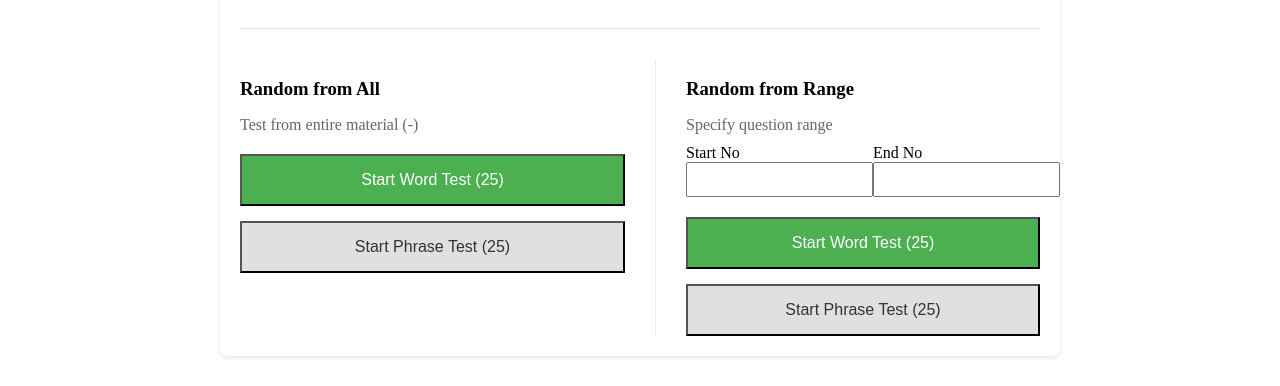
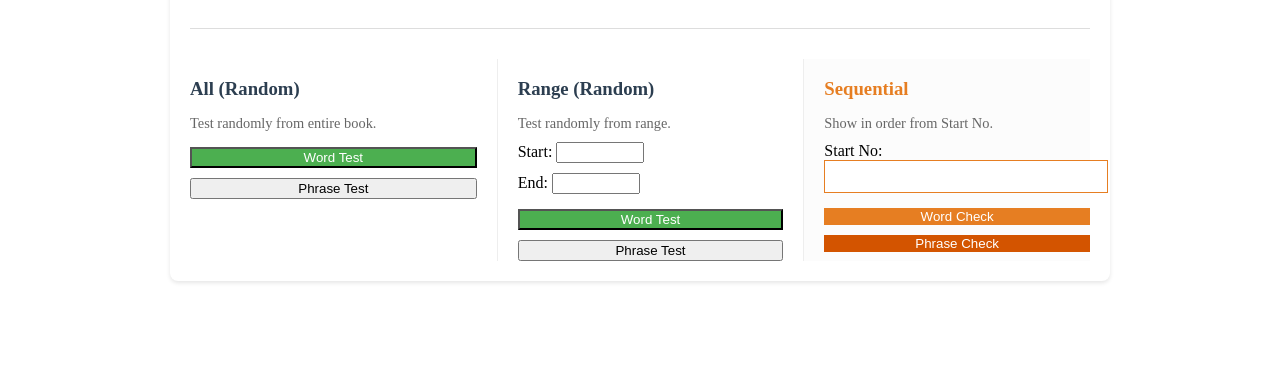
Before and after one commit to CloudWordCreator/CloudWordCreator, a React (Vite) app in the folder frontend/: page /toeic/settings in a window 1280 px wide. Shown: the part 315-701 px from the top of the page. Built offline with nearby package versions, Linux system fonts and the light colour scheme; no server answers.

Commit message:
update : 指定された範囲から25問ずつ順番通りに確認できる機能を実装

```diff
--- a/frontend/src/components/ToeicTestMaker.jsx
+++ b/frontend/src/components/ToeicTestMaker.jsx
@@ -9,6 +9,7 @@ const ToeicTestMaker = () => {
     const [selectedScore, setSelectedScore] = useState('all')
     const [startNo, setStartNo] = useState('')
     const [endNo, setEndNo] = useState('')
+    const [seqStartNo, setSeqStartNo] = useState('') // New state for sequential start
     const [loading, setLoading] = useState(false)
     const [stats, setStats] = useState(null) // Stats for selected material
     const [showHint, setShowHint] = useState(true) // Phrase test hint option
@@ -20,7 +21,6 @@ const ToeicTestMaker = () => {
                 if (res.ok) {
                     const data = await res.json()
                     setMaterials(data.materials)
-                    // setScores(data.scores) // Removed global score set
                     if (data.materials.length > 0) {
                         setSelectedMaterial(data.materials[0].id)
                         setStats(data.materials[0])
@@ -40,22 +40,44 @@ const ToeicTestMaker = () => {
                 setStats(m)
                 setStartNo(m.min)
                 setEndNo(m.max)
-                setScores(m.scores || []) // Set scores from material
+                setSeqStartNo(m.min) // Default sequential start
+                setScores(m.scores || [])
             }
         }
     }, [selectedMaterial, materials])
 
-    const startTest = async (mode, testType) => {
-        // mode: 'all' | 'range'
-        // testType: 'word' | 'phrase'
+    const startTest = async (mode, testType, isSequential = false) => {
         setLoading(true)
         try {
             let url = `/toeic/api/generate_test/?material_id=${selectedMaterial}&count=25&test_type=${testType}`
+
             if (selectedScore && selectedScore !== 'all') {
                 url += `&score=${selectedScore}`
             }
-            if (mode === 'range') {
-                url += `&start=${startNo}&end=${endNo}`
+
+            let requestParams = {
+                material_id: selectedMaterial,
+                score: selectedScore,
+                test_type: testType,
+                count: 25,
+                order_type: 'random' // Default
+            };
+
+            if (isSequential) {
+                // Sequential Mode
+                url += `&start=${seqStartNo}&order_type=sequential`
+                requestParams.start = seqStartNo;
+                requestParams.order_type = 'sequential';
+                // End is implicitly open or handled by backend pagination logic
+            } else {
+                // Random Mode
+                if (mode === 'range') {
+                    url += `&start=${startNo}&end=${endNo}`
+                    requestParams.start = startNo;
+                    requestParams.end = endNo;
+                }
+                // Random 'all' logic doesn't need start/end params usually,
+                // but if we want to be safe we can omit them.
             }
 
             const res = await fetch(url)
@@ -68,13 +90,13 @@ const ToeicTestMaker = () => {
                 return
             }
 
-            // Navigate to result/runner page
             navigate('/toeic/result/', {
                 state: {
                     words: data.words,
                     mode: 'test',
                     testType: testType,
-                    showHint: showHint // Pass hint setting
+                    showHint: showHint,
+                    requestParams: requestParams
                 }
             })
         } catch (e) {
@@ -90,7 +112,7 @@ const ToeicTestMaker = () => {
                 <Link to="/toeic/" className="button">Back</Link>
             </header>
 
-            <div className="card" style={{ maxWidth: '800px', margin: '0 auto' }}>
+            <div className="card" style={{ maxWidth: '900px', margin: '0 auto' }}>
                 <div className="form-group">
                     <label style={{ fontSize: '1.2em', fontWeight: 'bold' }}>Select Material</label>
                     <select
@@ -136,76 +158,94 @@ const ToeicTestMaker = () => {
 
                 <hr style={{ margin: '30px 0', border: 'none', borderTop: '1px solid #ddd' }} />
 
-                <div style={{ display: 'grid', gridTemplateColumns: '1fr 1fr', gap: '30px' }}>
-                    {/* LEFT COLUMN: Random from All */}
+                <div style={{ display: 'grid', gridTemplateColumns: '1fr 1fr 1fr', gap: '20px' }}>
+                    {/* LEFT: Random All */}
                     <div>
-                        <h3 style={{ marginBottom: '15px' }}>Random from All</h3>
-                        <p style={{ color: '#666', marginBottom: '20px' }}>
-                            Test from entire material ({stats ? `${stats.min}-${stats.max}` : '-'})
+                        <h3 style={{ marginBottom: '15px', color: '#2c3e50' }}>All (Random)</h3>
+                        <p style={{ color: '#666', fontSize: '0.9em', marginBottom: '15px' }}>
+                            Test randomly from entire book.
                         </p>
-
-                        <div style={{ display: 'flex', flexDirection: 'column', gap: '15px' }}>
+                        <div style={{ display: 'flex', flexDirection: 'column', gap: '10px' }}>
                             <button
                                 onClick={() => startTest('all', 'word')}
                                 className="button btn-primary"
                                 disabled={loading}
-                                style={{ padding: '15px', fontSize: '16px' }}
                             >
-                                Start Word Test (25)
+                                Word Test
                             </button>
                             <button
                                 onClick={() => startTest('all', 'phrase')}
                                 className="button btn-secondary"
                                 disabled={loading}
-                                style={{ padding: '15px', fontSize: '16px', background: '#e0e0e0', color: '#333' }}
                             >
-                                Start Phrase Test (25)
+                                Phrase Test
                             </button>
                         </div>
                     </div>
 
-                    {/* RIGHT COLUMN: Random from Range */}
-                    <div style={{ borderLeft: '1px solid #eee', paddingLeft: '30px' }}>
-                        <h3 style={{ marginBottom: '15px' }}>Random from Range</h3>
-                        <p style={{ color: '#666', marginBottom: '10px' }}>Specify question range</p>
+                    {/* MIDDLE: Random Range */}
+                    <div style={{ borderLeft: '1px solid #eee', paddingLeft: '20px' }}>
+                        <h3 style={{ marginBottom: '15px', color: '#2c3e50' }}>Range (Random)</h3>
+                        <p style={{ color: '#666', fontSize: '0.9em', marginBottom: '10px' }}>
+                            Test randomly from range.
+                        </p>
 
-                        <div className="form-group-row" style={{ marginBottom: '20px' }}>
-                            <label style={{ flex: 1 }}>
-                                Start No
-                                <input
-                                    type="number"
-                                    value={startNo}
-                                    onChange={e => setStartNo(e.target.value)}
-                                    style={{ width: '100%', padding: '8px' }}
-                                />
-                            </label>
-                            <label style={{ flex: 1 }}>
-                                End No
-                                <input
-                                    type="number"
-                                    value={endNo}
-                                    onChange={e => setEndNo(e.target.value)}
-                                    style={{ width: '100%', padding: '8px' }}
-                                />
-                            </label>
+                        <div className="form-group-row" style={{ flexDirection: 'column', gap: '10px', marginBottom: '15px' }}>
+                            <label>Start: <input type="number" value={startNo} onChange={e => setStartNo(e.target.value)} style={{ width: '80px' }} /></label>
+                            <label>End: <input type="number" value={endNo} onChange={e => setEndNo(e.target.value)} style={{ width: '80px' }} /></label>
                         </div>
 
-                        <div style={{ display: 'flex', flexDirection: 'column', gap: '15px' }}>
+                        <div style={{ display: 'flex', flexDirection: 'column', gap: '10px' }}>
                             <button
                                 onClick={() => startTest('range', 'word')}
                                 className="button btn-primary"
                                 disabled={loading}
-                                style={{ padding: '15px', fontSize: '16px' }}
                             >
-                                Start Word Test (25)
+                                Word Test
                             </button>
                             <button
                                 onClick={() => startTest('range', 'phrase')}
                                 className="button btn-secondary"
                                 disabled={loading}
-                                style={{ padding: '15px', fontSize: '16px', background: '#e0e0e0', color: '#333' }}
                             >
-                                Start Phrase Test (25)
+                                Phrase Test
+                            </button>
+                        </div>
+                    </div>
+
+                    {/* RIGHT: Sequential Start */}
+                    <div style={{ borderLeft: '1px solid #eee', paddingLeft: '20px', background: '#fcfcfc' }}>
+                        <h3 style={{ marginBottom: '15px', color: '#e67e22' }}>Sequential</h3>
+                        <p style={{ color: '#666', fontSize: '0.9em', marginBottom: '10px' }}>
+                            Show in order from Start No.
+                        </p>
+
+                        <div style={{ marginBottom: '15px' }}>
+                            <label style={{ display: 'block' }}>Start No:</label>
+                            <input
+                                type="number"
+                                value={seqStartNo}
+                                onChange={e => setSeqStartNo(e.target.value)}
+                                style={{ width: '100%', padding: '8px', border: '1px solid #e67e22' }}
+                            />
+                        </div>
+
+                        <div style={{ display: 'flex', flexDirection: 'column', gap: '10px' }}>
+                            <button
+                                onClick={() => startTest('range', 'word', true)}
+                                className="button"
+                                disabled={loading}
+                                style={{ background: '#e67e22', color: 'white', border: 'none' }}
+                            >
+                                Word Check
+                            </button>
+                            <button
+                                onClick={() => startTest('range', 'phrase', true)}
+                                className="button"
+                                disabled={loading}
+                                style={{ background: '#d35400', color: 'white', border: 'none' }}
+                            >
+                                Phrase Check
                             </button>
                         </div>
                     </div>
--- a/frontend/src/components/ToeicTestResult.jsx
+++ b/frontend/src/components/ToeicTestResult.jsx
@@ -1,10 +1,19 @@
-import React, { useState, useEffect, useRef } from 'react';
+import React, { useState, useEffect, useRef, useCallback } from 'react';
 import { useLocation, Link } from 'react-router-dom';
 import { usePageStyles } from '../hooks/usePageStyles';
 
 const ToeicTestResult = () => {
     const location = useLocation();
-    const { words, info, testType, showHint = true } = location.state || { words: [], info: {}, testType: 'word', showHint: true };
+    const navigateState = location.state || {};
+    // { words, info, testType, showHint = true, requestParams: { ... } }
+
+    // Use local state for words to support pagination
+    const [words, setWords] = useState(navigateState.words || []);
+    const [requestParams, setRequestParams] = useState(navigateState.requestParams);
+
+    // Derived state
+    const testType = navigateState.testType || 'word';
+    const initialShowHint = navigateState.showHint !== undefined ? navigateState.showHint : true;
 
     // Use existing styles for layout compatibility
     usePageStyles([
@@ -14,7 +23,7 @@ const ToeicTestResult = () => {
 
     const [showAnswers, setShowAnswers] = useState(false);
     const [wordMode, setWordMode] = useState('jp_to_en');
-    const [showJapaneseHint, setShowJapaneseHint] = useState(showHint); // Initialize with passed setting
+    const [showJapaneseHint, setShowJapaneseHint] = useState(initialShowHint);
 
     // User inputs: { [index]: { value: '', status: 'neutral' | 'correct' | 'incorrect' } }
     const [inputs, setInputs] = useState({});
@@ -30,13 +39,14 @@ const ToeicTestResult = () => {
         return phrase.replace(regex, '_______');
     }
 
-    // Initialize inputs
+    // Initialize inputs when words change
     useEffect(() => {
         const initialInputs = {};
         words.forEach((_, idx) => {
             initialInputs[idx] = { value: '', status: 'neutral' };
         });
         setInputs(initialInputs);
+        setShowAnswers(false); // Reset answers visibility on new data
     }, [words]);
 
     const handleInputChange = (idx, val) => {
@@ -84,13 +94,107 @@ const ToeicTestResult = () => {
         }));
     };
 
+    // --- Pagination Logic ---
+    const fetchNewData = useCallback(async (newStart, newEnd) => {
+        if (!requestParams) return;
+
+        let url = `/toeic/api/generate_test/?material_id=${requestParams.material_id}&count=${requestParams.count}&test_type=${requestParams.test_type}`;
+        if (requestParams.score && requestParams.score !== 'all') {
+            url += `&score=${requestParams.score}`;
+        }
+        url += `&start=${newStart}&end=${newEnd}`;
+        if (requestParams.order_type) {
+            url += `&order_type=${requestParams.order_type}`;
+        }
+
+        try {
+            const res = await fetch(url);
+            if (!res.ok) throw new Error('Failed to fetch');
+            const data = await res.json();
+
+            if (data.words.length === 0) {
+                alert("No more words in this range.");
+                return;
+            }
+
+            setWords(data.words);
+            // Update request params to track current range
+            setRequestParams(prev => ({
+                ...prev,
+                start: newStart,
+                end: newEnd
+            }));
+        } catch (e) {
+            console.error(e);
+            alert("Error fetching data");
+        }
+    }, [requestParams]);
+
+    const handleNext = useCallback(() => {
+        if (!requestParams) return;
+        const count = parseInt(requestParams.count);
+        const currentStart = parseInt(requestParams.start);
+        const currentEnd = parseInt(requestParams.end);
+
+        const newStart = currentStart + count;
+        const newEnd = currentEnd + count;
+
+        fetchNewData(newStart, newEnd);
+    }, [requestParams, fetchNewData]);
+
+    const handlePrev = useCallback(() => {
+        if (!requestParams) return;
+        const count = parseInt(requestParams.count);
+        const currentStart = parseInt(requestParams.start);
+        const currentEnd = parseInt(requestParams.end);
+
+        let newStart = currentStart - count;
+        if (newStart < 1) newStart = 1;
+
+        // Maintain relative window size? Assuming user wants adjacent block
+        // If we move start by -count, we move end by -count
+        let newEnd = currentEnd - count;
+        if (newEnd < newStart) newEnd = newStart + count - 1; // Basic safety
+
+        fetchNewData(newStart, newEnd);
+    }, [requestParams, fetchNewData]);
+
+    // Keyboard Shortcuts
+    useEffect(() => {
+        // Only enable shortcuts if in Sequential Mode
+        if (!requestParams || requestParams.order_type !== 'sequential') return;
+
+        const handleKey = (e) => {
+            // Only trigger if not typing in input (mostly)
+            if (document.activeElement.tagName === 'INPUT') return;
+
+            if (e.key === 'ArrowRight') {
+                handleNext();
+            } else if (e.key === 'ArrowLeft') {
+                handlePrev();
+            }
+        };
+        window.addEventListener('keydown', handleKey);
+        return () => window.removeEventListener('keydown', handleKey);
+    }, [handleNext, handlePrev, requestParams]);
+
+
     return (
         <div className="print-area">
             <div className="header fixed-header">
-                <div style={{ display: 'flex', gap: '10px', alignItems: 'center' }}>
+                <div style={{ display: 'flex', gap: '10px', alignItems: 'center', flexWrap: 'wrap' }}>
                     <h2 style={{ margin: 0 }}>
                         {testType === 'phrase' ? 'Phrase Test' : 'Word Test'}
                     </h2>
+
+                    {/* Pagination Buttons - Only for Sequential Mode */}
+                    {requestParams && requestParams.order_type === 'sequential' && (
+                        <>
+                            <button onClick={handlePrev} className="button" style={{ minWidth: '80px' }}>&lt; Prev 25</button>
+                            <span>Start: {requestParams.start}</span>
+                            <button onClick={handleNext} className="button" style={{ minWidth: '80px' }}>Next 25 &gt;</button>
+                        </>
+                    )}
 
                     {testType === 'word' && (
                         <select
@@ -112,12 +216,12 @@ const ToeicTestResult = () => {
                                 onChange={e => setShowJapaneseHint(e.target.checked)}
                                 style={{ marginRight: '5px' }}
                             />
-                            Show Japanese Hint
+                            Hint
                         </label>
                     )}
 
                     <button onClick={() => setShowAnswers(!showAnswers)} className="button">
-                        {showAnswers ? 'Hide Answers' : 'Show Answers'}
+                        {showAnswers ? 'Hide' : 'Show Answer'}
                     </button>
                     <button onClick={() => window.print()} className="button">Print</button>
                     <Link to="/toeic/settings/" className="button-link">Back</Link>
@@ -127,7 +231,6 @@ const ToeicTestResult = () => {
             <div className="sheets-container" style={{ marginTop: '60px' }}>
                 <div className="question-sheet">
                     <div className="sheet-size-setting">
-                        {/* <h3>TOEIC Test ({info?.score || '-'} / {info?.range || '-'})</h3> */}
                         <table>
                             <thead>
                                 <tr>
```
Also changed, not shown: 2 other files (tests, documents, lock files or other folders).
